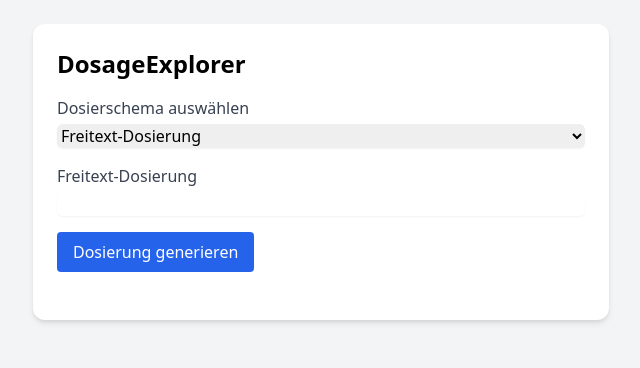
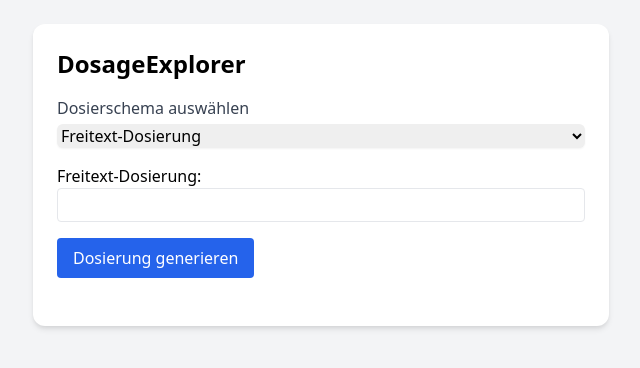
Before and after one commit to SvenSommer/DosageExplorer, a FastAPI app: page / in a window 1280 px wide. Shown: the top 368 px of the page, without its empty margins (319-959 px from the left). Run offline with FastAPI, Linux system fonts and the light colour scheme.

Commit message:
second refactoring frontend

```diff
--- a/templates/form_fragment.html
+++ b/templates/form_fragment.html
@@ -105,17 +105,17 @@ function addTimeOfDayField() {
 
   <label class="block">
     Häufigkeit (frequency):
-    <input type="number" name="frequency" min="1" class="mt-1 w-full rounded border" placeholder="z. B. 1" required />
+    <input type="number" name="frequency" min="1" class="w-full border rounded px-2 py-1" required />
   </label>
 
   <label class="block">
     Intervall (period):
-    <input type="number" name="period" min="1" class="mt-1 w-full rounded border" placeholder="z. B. 8" required />
+    <input type="number" name="period" min="1" class="w-full border rounded px-2 py-1" required />
   </label>
 
   <label class="block">
-    Zeiteinheit des Intervalls (periodUnit):
-    <select name="period_unit" class="mt-1 w-full rounded border" required>
+    Zeiteinheit des Intervalls:
+    <select name="period_unit" class="w-full border rounded px-2 py-1" required>
       <option value="d">Tage</option>
       <option value="wk">Wochen</option>
       <option value="mo">Monate</option>
@@ -124,11 +124,11 @@ function addTimeOfDayField() {
 
   <label class="block">
     Dauer der Anwendung (optional):
-    <div class="flex gap-2 mt-1">
-      <input type="number" name="duration_value" min="1" class="w-24 rounded border px-2 py-1" placeholder="z. B. 10" />
-      <select name="duration_unit" class="rounded border px-2 py-1">
+    <div class="flex gap-2">
+      <input type="number" name="duration_value" min="1" class="w-24 border rounded px-2 py-1" />
+      <select name="duration_unit" class="border rounded px-2 py-1">
         <option value="d">Tag(e)</option>
-        <option value="wk" selected>Woche(n)</option>
+        <option value="wk">Woche(n)</option>
         <option value="mo">Monat(e)</option>
       </select>
     </div>
@@ -136,35 +136,36 @@ function addTimeOfDayField() {
 
   <label class="block">
     Arzneimittel:
-    <input type="text" name="medication" class="mt-1 w-full rounded border" value="Arzneimittel" />
+    <input type="text" name="medication" class="w-full border rounded px-2 py-1" />
   </label>
 
   <label class="block">
-    Dosis (pro Einnahme):
-    <input type="number" step="any" name="dose" min="0.1" class="mt-1 w-full rounded border" value="1" />
+    Dosis:
+    <input type="number" name="dose" step="any" min="0.1" class="w-full border rounded px-2 py-1" />
   </label>
 
   <label class="block">
     Einheit:
-    <input type="text" name="unit" class="mt-1 w-full rounded border" value="Stück" />
+    <input type="text" name="unit" class="w-full border rounded px-2 py-1" />
   </label>
 
   <button type="submit" class="px-4 py-2 bg-blue-600 text-white rounded hover:bg-blue-700">
     Dosierung generieren
   </button>
 </form>
+
 {% elif schema == "combined_interval_time" %}
 <form hx-post="/generate/combined_interval_time" hx-target="#result" class="space-y-4">
   <input type="hidden" name="schema" value="combined_interval_time" />
 
   <label class="block">
-    Intervall (alle wie viele Tage?):
-    <input type="number" name="period" min="1" class="mt-1 w-full rounded border" placeholder="z. B. 2" required />
+    Intervall (z. B. alle 2 Tage):
+    <input type="number" name="period" min="1" class="w-full border rounded px-2 py-1" required />
   </label>
 
   <label class="block">
     Einheit:
-    <select name="period_unit" class="mt-1 w-full rounded border" required>
+    <select name="period_unit" class="w-full border rounded px-2 py-1">
       <option value="d">Tage</option>
       <option value="wk">Wochen</option>
     </select>
@@ -173,21 +174,19 @@ function addTimeOfDayField() {
   <div class="space-y-2">
     <label class="block font-semibold">Zeitpunkte und Dosierungen:</label>
     {% for i in range(1, 4) %}
-    <div class="flex gap-2">
-      <input type="text" name="time{{ i }}" placeholder="z. B. 08:00:00 oder MORN"
-        class="w-1/2 rounded border px-2 py-1" />
-      <input type="number" name="dose{{ i }}" step="any" placeholder="Dosis" class="w-1/2 rounded border px-2 py-1" />
+    <div class="grid grid-cols-2 gap-2">
+      <input type="text" name="time{{ i }}" class="w-full border rounded px-2 py-1" placeholder="08:00 oder MORN" />
+      <input type="number" name="dose{{ i }}" step="any" class="w-full border rounded px-2 py-1" placeholder="Dosis" />
     </div>
     {% endfor %}
   </div>
 
   <label class="block">
     Dauer der Anwendung (optional):
-    <div class="flex gap-2 mt-1">
-      <input type="number" name="duration_value" min="1" class="w-24 rounded border px-2 py-1"
-        placeholder="z. B. 10" />
-      <select name="duration_unit" class="rounded border px-2 py-1">
-        <option value="d" selected>Tag(e)</option>
+    <div class="flex gap-2">
+      <input type="number" name="duration_value" min="1" class="w-24 border rounded px-2 py-1" />
+      <select name="duration_unit" class="border rounded px-2 py-1">
+        <option value="d">Tage</option>
         <option value="wk">Woche(n)</option>
       </select>
     </div>
@@ -195,30 +194,30 @@ function addTimeOfDayField() {
 
   <label class="block">
     Arzneimittel:
-    <input type="text" name="medication" class="mt-1 w-full rounded border" value="Arzneimittel" />
+    <input type="text" name="medication" class="w-full border rounded px-2 py-1" />
   </label>
 
   <label class="block">
     Einheit:
-    <input type="text" name="unit" class="mt-1 w-full rounded border" value="Stück" />
+    <input type="text" name="unit" class="w-full border rounded px-2 py-1" />
   </label>
 
   <button type="submit" class="px-4 py-2 bg-blue-600 text-white rounded hover:bg-blue-700">
     Dosierung generieren
   </button>
 </form>
+
 {% elif schema == "weekday_combined" %}
 <form hx-post="/generate/weekday" hx-target="#result" class="space-y-4">
   <input type="hidden" name="schema" value="weekday_combined" />
 
-  // Wochentage und Dosen für n Zeitpunkte (this should be dynamic)
   {% for i in range(1, 4) %}
   <fieldset class="border p-3 rounded">
     <legend class="font-semibold text-sm mb-2">Zeitpunkt {{ i }}</legend>
 
     <label class="block mb-2">
       Wochentage:
-      <select name="days{{ i }}" multiple class="mt-1 w-full rounded border">
+      <select name="days{{ i }}" multiple class="w-full border rounded px-2 py-1">
         <option value="mon">Montag</option>
         <option value="tue">Dienstag</option>
         <option value="wed">Mittwoch</option>
@@ -230,8 +229,8 @@ function addTimeOfDayField() {
     </label>
 
     <label class="block mb-2">
-      Tageszeit (when):
-      <select name="when{{ i }}" class="mt-1 w-full rounded border">
+      Tageszeit:
+      <select name="when{{ i }}" class="w-full border rounded px-2 py-1">
         <option value="">–</option>
         <option value="MORN">Morgens</option>
         <option value="NOON">Mittags</option>
@@ -241,51 +240,47 @@ function addTimeOfDayField() {
     </label>
 
     <label class="block mb-2">
-      Alternativ: Uhrzeit (timeOfDay):
-      <input type="time" name="time{{ i }}" class="mt-1 w-full rounded border" />
+      Alternativ: Uhrzeit:
+      <input type="time" name="time{{ i }}" class="w-full border rounded px-2 py-1" />
     </label>
 
     <label class="block">
       Dosis:
-      <input type="number" step="any" name="dose{{ i }}" class="mt-1 w-full rounded border" placeholder="z. B. 1" />
+      <input type="number" step="any" name="dose{{ i }}" class="w-full border rounded px-2 py-1" />
     </label>
   </fieldset>
   {% endfor %}
 
   <label class="block">
-    Dauer der Anwendung (Wochen, optional):
-    <input type="number" name="duration_weeks" class="mt-1 w-full rounded border" placeholder="z. B. 3" />
+    Dauer (Wochen, optional):
+    <input type="number" name="duration_weeks" class="w-full border rounded px-2 py-1" />
   </label>
 
   <label class="block">
     Arzneimittel:
-    <input type="text" name="medication" class="mt-1 w-full rounded border" value="Arzneimittel" />
+    <input type="text" name="medication" class="w-full border rounded px-2 py-1" />
   </label>
 
   <label class="block">
     Einheit:
-    <input type="text" name="unit" class="mt-1 w-full rounded border" value="Stück" />
+    <input type="text" name="unit" class="w-full border rounded px-2 py-1" />
   </label>
 
   <button type="submit" class="px-4 py-2 bg-blue-600 text-white rounded hover:bg-blue-700">
     Dosierung generieren
   </button>
 </form>
+
 {% else %}
 <form hx-post="/generate/freetext" hx-target="#result" class="space-y-4">
   <input type="hidden" name="schema" value="freetext" />
+
   <label class="block">
-    <span class="text-gray-700">Freitext-Dosierung</span>
-    <input
-      type="text"
-      name="freetext"
-      class="mt-1 block w-full rounded-md border-gray-300 shadow-sm"
-    />
+    Freitext-Dosierung:
+    <input type="text" name="freetext" class="w-full border rounded px-2 py-1" />
   </label>
-  <button
-    type="submit"
-    class="px-4 py-2 bg-blue-600 text-white rounded hover:bg-blue-700"
-  >
+
+  <button type="submit" class="px-4 py-2 bg-blue-600 text-white rounded hover:bg-blue-700">
     Dosierung generieren
   </button>
 </form>
```
